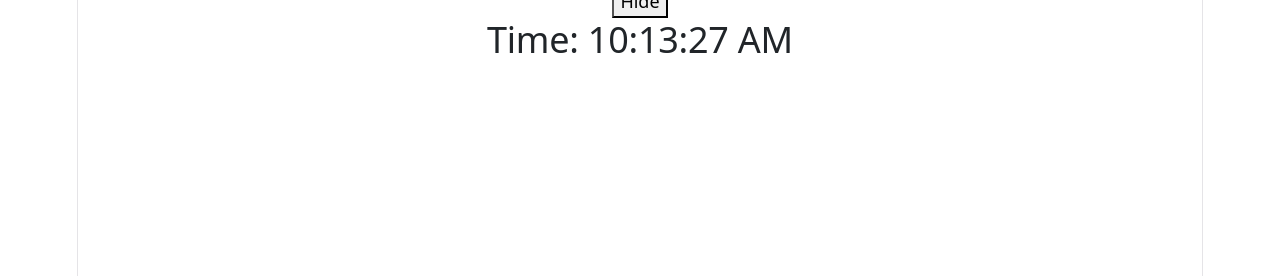
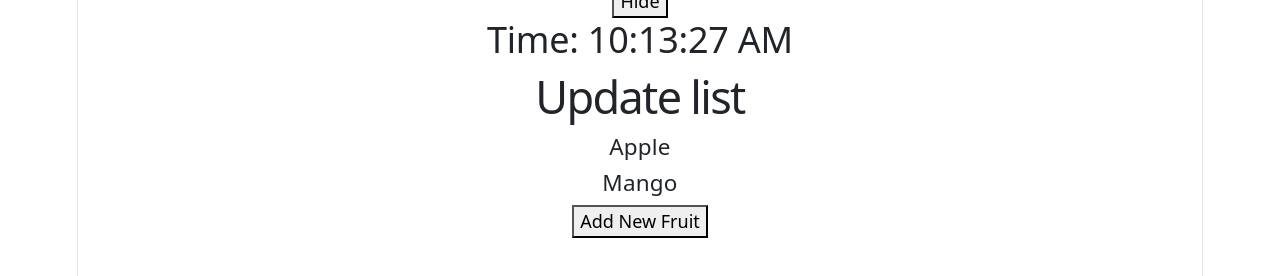
Before and after one commit to Zulfiqarkhokhar/Full-Stack-Development, a React (Vite) app in the folder React/PractiseApp/: page / in a window 1280 px wide. Shown: the part 418-694 px from the top of the page. Built offline with nearby package versions, Linux system fonts and the light colour scheme; no server answers.

Commit message:
props, keys, virual dom, reconciliation

```diff
--- a/React/PractiseApp/src/App.jsx
+++ b/React/PractiseApp/src/App.jsx
@@ -2,6 +2,7 @@ import Clock from "./Clock";
 import MyButton from "./MyButton";
 import MyComponent from "./MyComponent";
 import StateComponent from "./StateComponent";
+import UpdateList from "./UpdateList";
 import UseEffectHook from "./UseEffectHook";
 
 function App(){
@@ -13,6 +14,8 @@ function App(){
     <UseEffectHook/>
 
     <Clock/>
+
+    <UpdateList/>
   </div>
 }
 
--- /dev/null
+++ b/React/PractiseApp/src/UpdateList.jsx
@@ -0,0 +1,37 @@
+import { useState } from "react"
+
+const UpdateList = () => {
+
+    const [fruits,setFruits] = useState(["Apple","Mango"]);
+
+    function handleClick(){
+        // if you push new fruit to fruits it will add into array
+        // but problem is it will compare the references of both VDOM array will be same so result will not be update in real dom
+        // like this
+        // fruits.push("Banana");
+        // setFruits(fruits);
+        // console.log(fruits)
+
+        // we must pass complete new array with old one using spread operator
+
+        setFruits([...fruits,"Banana"]);
+
+        // so always remember to update the non-primitive type use spread
+    }
+
+
+  return (
+    <div>
+        <h1>Update list</h1>
+        {
+            fruits.map((fruit)=>(
+                <h5>{fruit}</h5>
+            ))
+        }
+
+        <button onClick={handleClick}>Add New Fruit</button>
+    </div>
+  )
+}
+
+export default UpdateList
```
